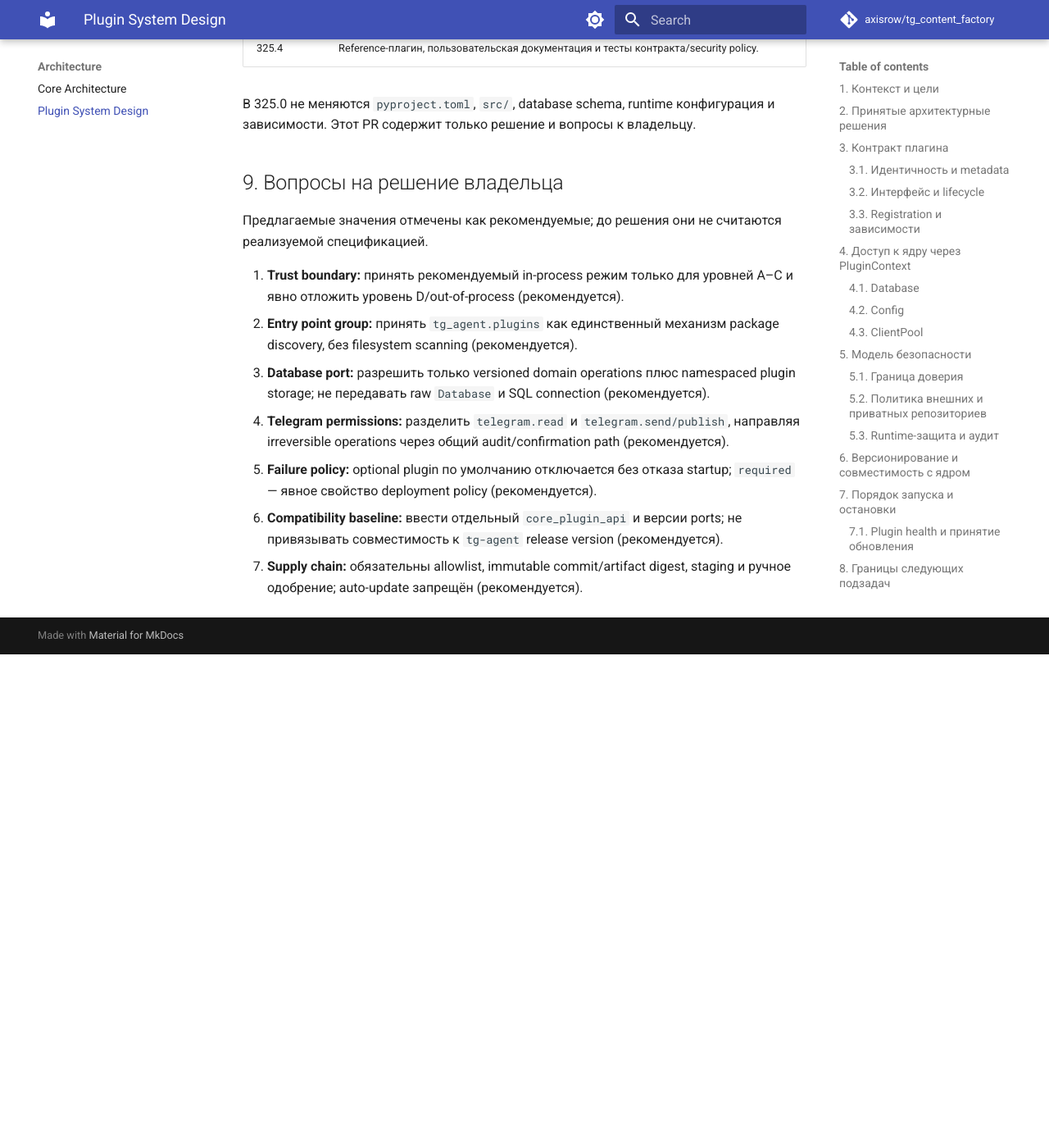
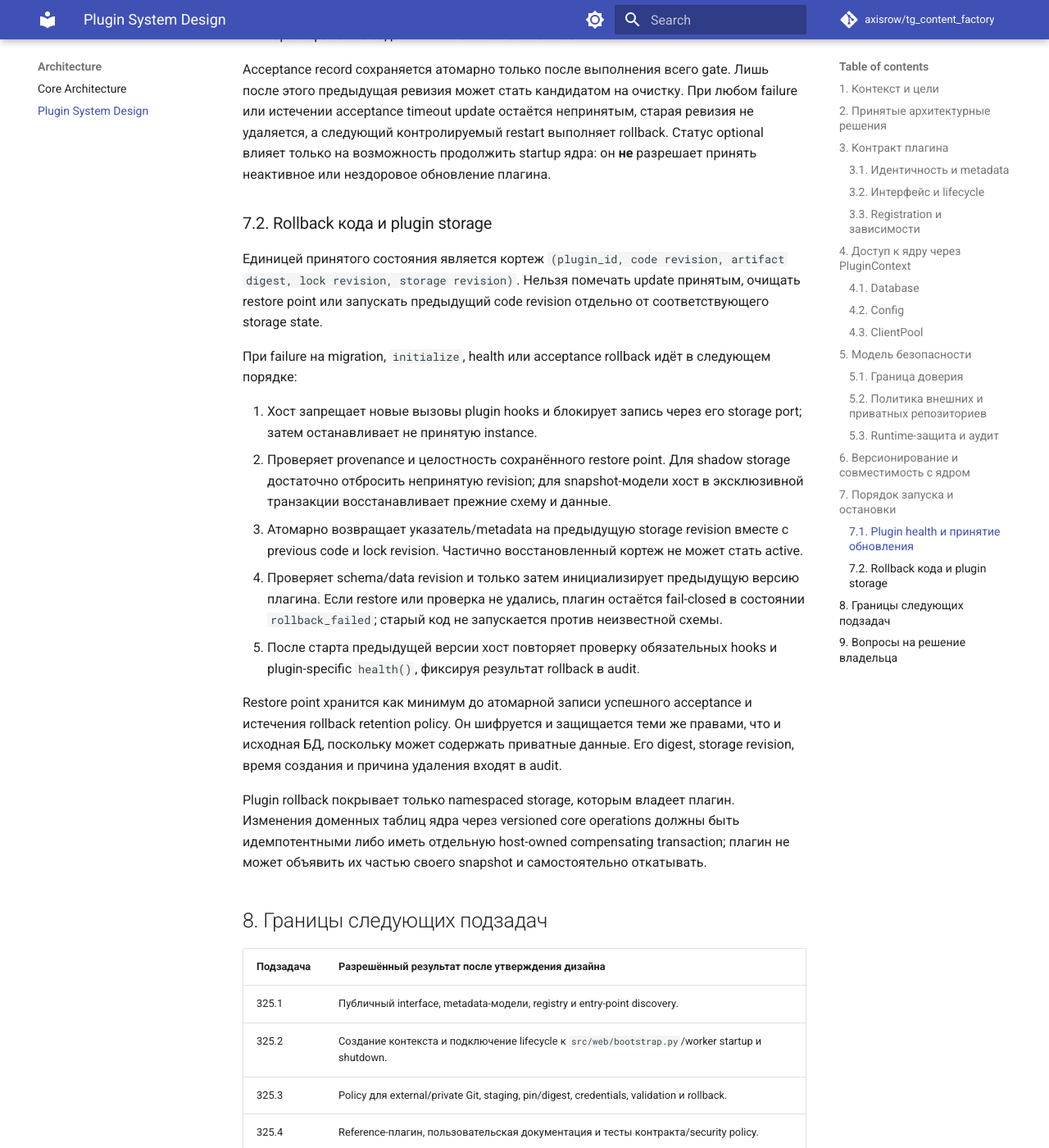
Before and after one commit to axisrow/tg_content_factory, an MkDocs documentation site: the page built from docs/design/plugin-system.md, in a window 1280 px wide and 1400 px high, scrolled down 11456 px. Shown: the whole window at 82% size. Built offline with MkDocs 1.6.1 and Material for MkDocs 9.7.7, drawn with Linux system fonts in a browser that asks for light colours; comment, search, counter and statistics services are not loaded; before the commit the page ends 12254 px from its top, so only the background shows below that; some of the changed text lies outside the part shown.

Commit message:
docs: include plugin storage in rollback

```diff
--- a/docs/design/plugin-system.md
+++ b/docs/design/plugin-system.md
@@ -155,6 +155,21 @@ Write capability выдается только при явном запросе
 а не SQL-обходом. Удаление/миграция данных плагина должны быть видны в audit и
 поддерживать rollback на уровне схемы, где это возможно.
 
+Миграции plugin storage являются host-managed lifecycle phase, а не побочным
+эффектом `initialize`. Пакет декларативно указывает исходную и целевую версии
+схемы, forward-план и требования к восстановлению; хост проверяет этот план и
+выполняет его до передачи storage port новой ревизии. Плагин не может самовольно
+менять схему при импорте или init.
+
+Перед первой storage-миграцией update хост обязан создать согласованную точку
+восстановления plugin namespace, включающую схему, данные и storage revision.
+Предпочтительный механизм — shadow storage revision: snapshot текущего
+namespace мигрируется отдельно, а принятая ревизия остаётся неизменной до
+атомарного переключения указателя. Если backend не поддерживает shadow copy,
+допустим quiesce всех plugin writes и транзакционный snapshot/restore. Update с
+destructive migration нельзя начинать, если хост не может доказать атомарное
+восстановление предыдущего состояния.
+
 ### 4.2. Config
 
 Конфигурация плагина размещается в выделенном namespace, ключом которого служит
@@ -241,7 +256,8 @@ Python-кода**.
 8. **Обновление и rollback.** Обновление staged, проверяется и применяется
    после restart. Предыдущая рабочая ревизия сохраняется до успешного
    plugin-specific acceptance gate из раздела 7.1; общий health приложения не
-   заменяет эту проверку. Rollback возвращает и код, и lock metadata. Hot
+   заменяет эту проверку. Rollback является единым восстановлением code
+   revision, lock metadata и plugin storage state по правилам раздела 7.2. Hot
    replacement не используется.
 
 Подписание пакета не отменяет review: скомпрометированный ключ может подписать
@@ -343,6 +359,7 @@ Database. Один сломавшийся плагин не должен пом
 - ожидаемые `plugin_id`, plugin version, source revision и artifact digest;
 - runtime targets, в которых плагин должен быть активен;
 - утверждённые capabilities и набор обязательных hook IDs;
+- исходная и целевая plugin storage revision и идентификатор restore point;
 - предыдущая принятая ревизия, доступная для rollback.
 
 После restart обновление принимается только если для каждого ожидаемого
@@ -356,10 +373,12 @@ runtime target одновременно выполнены все условия
 3. Все обязательные hooks зарегистрированы этой instance/revision, включены и
    остались привязаны к выданным registration handles. Заявления самого плагина
    о регистрации hooks недостаточно.
-4. `health()` завершился в пределах timeout со статусом `healthy`, а все
+4. Хост подтверждает ожидаемую storage revision, успешное завершение
+   host-managed migration и доступность проверенной точки восстановления.
+5. `health()` завершился в пределах timeout со статусом `healthy`, а все
    обязательные именованные проверки успешны. Пустой report, exception,
    cancellation, `degraded` и timeout означают failure.
-5. Проверка успешна сразу после `initialize` и повторно после заданного policy
+6. Проверка успешна сразу после `initialize` и повторно после заданного policy
    stabilization window; это защищает от плагина, который регистрируется, но
    сразу теряет фоновые задачи или внешнюю зависимость.
 
@@ -369,6 +388,41 @@ Acceptance record сохраняется атомарно только посл
 старая ревизия не удаляется, а следующий контролируемый restart выполняет
 rollback. Статус optional влияет только на возможность продолжить startup
 ядра: он **не** разрешает принять неактивное или нездоровое обновление плагина.
+
+### 7.2. Rollback кода и plugin storage
+
+Единицей принятого состояния является кортеж `(plugin_id, code revision,
+artifact digest, lock revision, storage revision)`. Нельзя помечать update
+принятым, очищать restore point или запускать предыдущий code revision отдельно
+от соответствующего storage state.
+
+При failure на migration, `initialize`, health или acceptance rollback идёт в
+следующем порядке:
+
+1. Хост запрещает новые вызовы plugin hooks и блокирует запись через его
+   storage port; затем останавливает не принятую instance.
+2. Проверяет provenance и целостность сохранённого restore point. Для shadow
+   storage достаточно отбросить непринятую revision; для snapshot-модели хост
+   в эксклюзивной транзакции восстанавливает прежние схему и данные.
+3. Атомарно возвращает указатель/metadata на предыдущую storage revision вместе
+   с previous code и lock revision. Частично восстановленный кортеж не может
+   стать active.
+4. Проверяет schema/data revision и только затем инициализирует предыдущую
+   версию плагина. Если restore или проверка не удались, плагин остаётся
+   fail-closed в состоянии `rollback_failed`; старый код не запускается против
+   неизвестной схемы.
+5. После старта предыдущей версии хост повторяет проверку обязательных hooks и
+   plugin-specific `health()`, фиксируя результат rollback в audit.
+
+Restore point хранится как минимум до атомарной записи успешного acceptance и
+истечения rollback retention policy. Он шифруется и защищается теми же правами,
+что и исходная БД, поскольку может содержать приватные данные. Его digest,
+storage revision, время создания и причина удаления входят в audit.
+
+Plugin rollback покрывает только namespaced storage, которым владеет плагин.
+Изменения доменных таблиц ядра через versioned core operations должны быть
+идемпотентными либо иметь отдельную host-owned compensating transaction; плагин
+не может объявить их частью своего snapshot и самостоятельно откатывать.
 
 ## 8. Границы следующих подзадач
 
```
